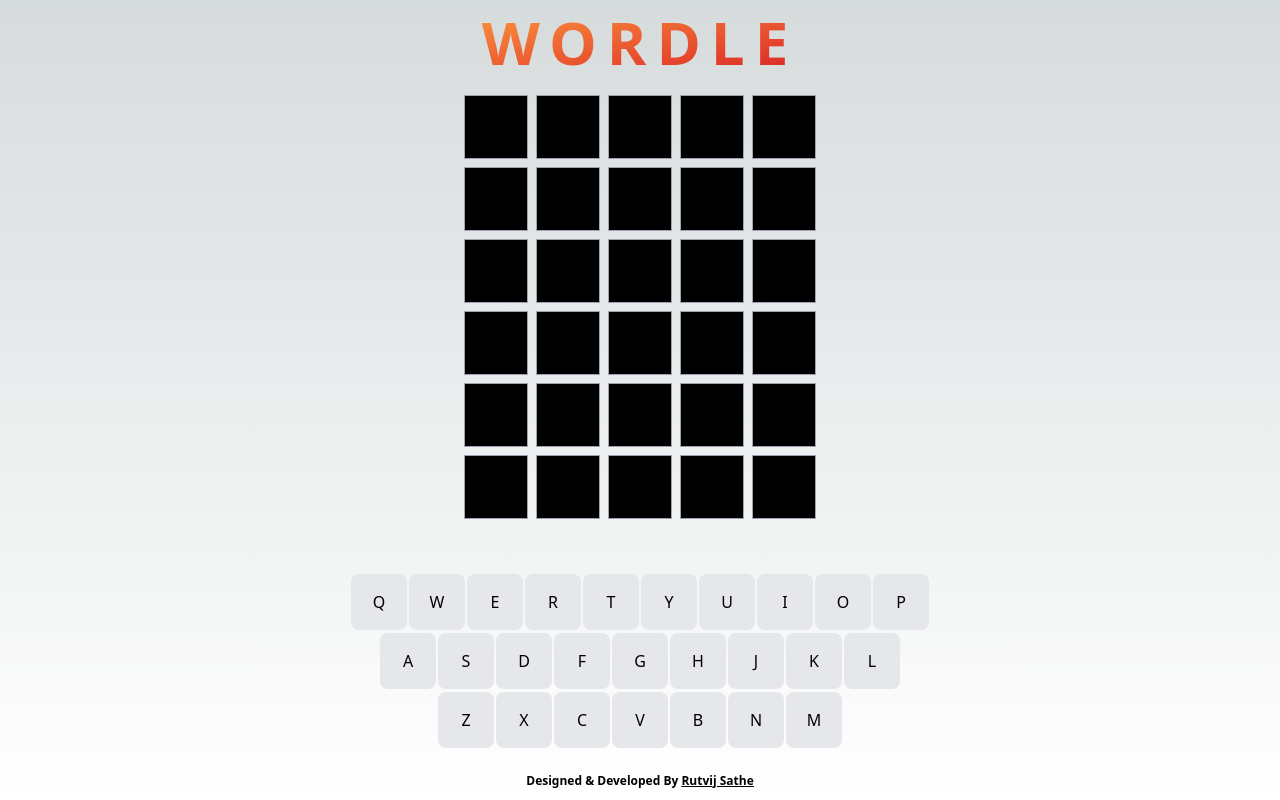
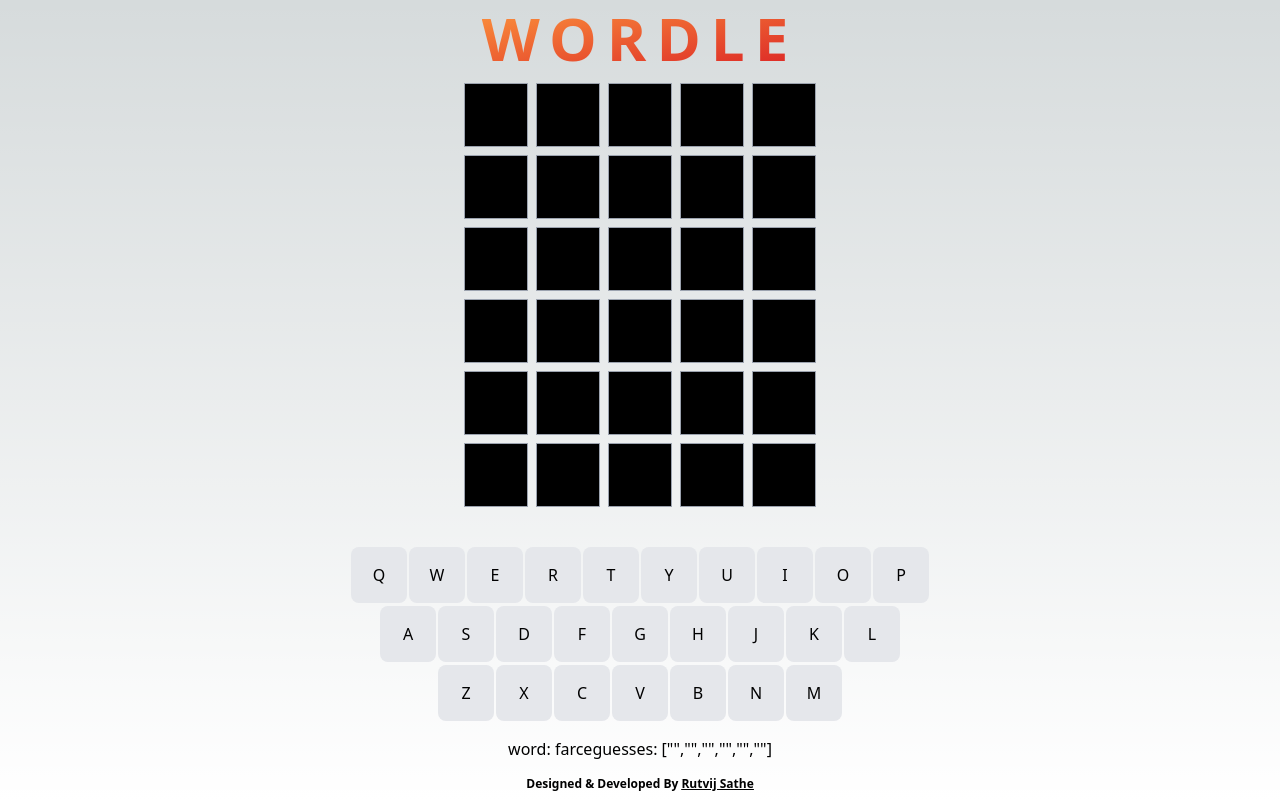
Before and after one commit to matthewroweoptimal/wordle, a Next.js app: page / in a window 1280 px wide. Built offline with nearby package versions, Linux system fonts and the light colour scheme.

Commit message:
fix-correct name display & corner edge case check

```diff
--- a/pages/index.tsx
+++ b/pages/index.tsx
@@ -32,7 +32,8 @@
       </div>
       <div className="">
       {store.won && <h1>You won!</h1>}
-      {store.lost && <h1>You lost!</h1>}
+      {(store.lost && !store.won) && <h1>You lost!</h1>}
+      {(store.lost && !store.won) && <h1>Correct Answer: {store.word}</h1>}
       {(store.won || store.lost) && (
         <button onClick={store.init}>Play Again</button>
         )}
@@ -40,10 +41,10 @@
         <div className="">
       <Qwerty store={store} />
       </div>
-      {/* <div className="">
+      <div className="">
       word: {store.word}
       guesses: {JSON.stringify(store.guesses)}
-      </div> */}
+      </div>
     <div className="text-xs font-semibold">
       Designed & Developed By {" "}
       <span className="text-transform underline">
```
